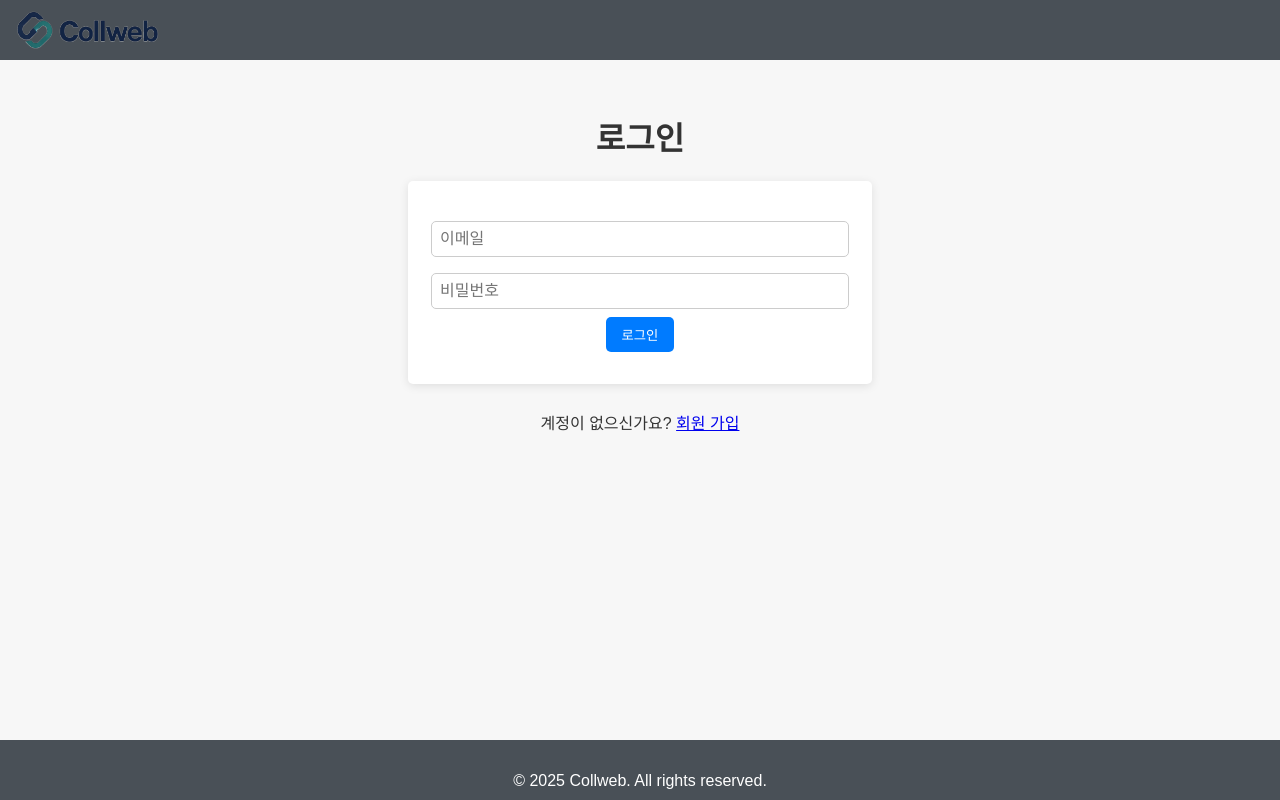
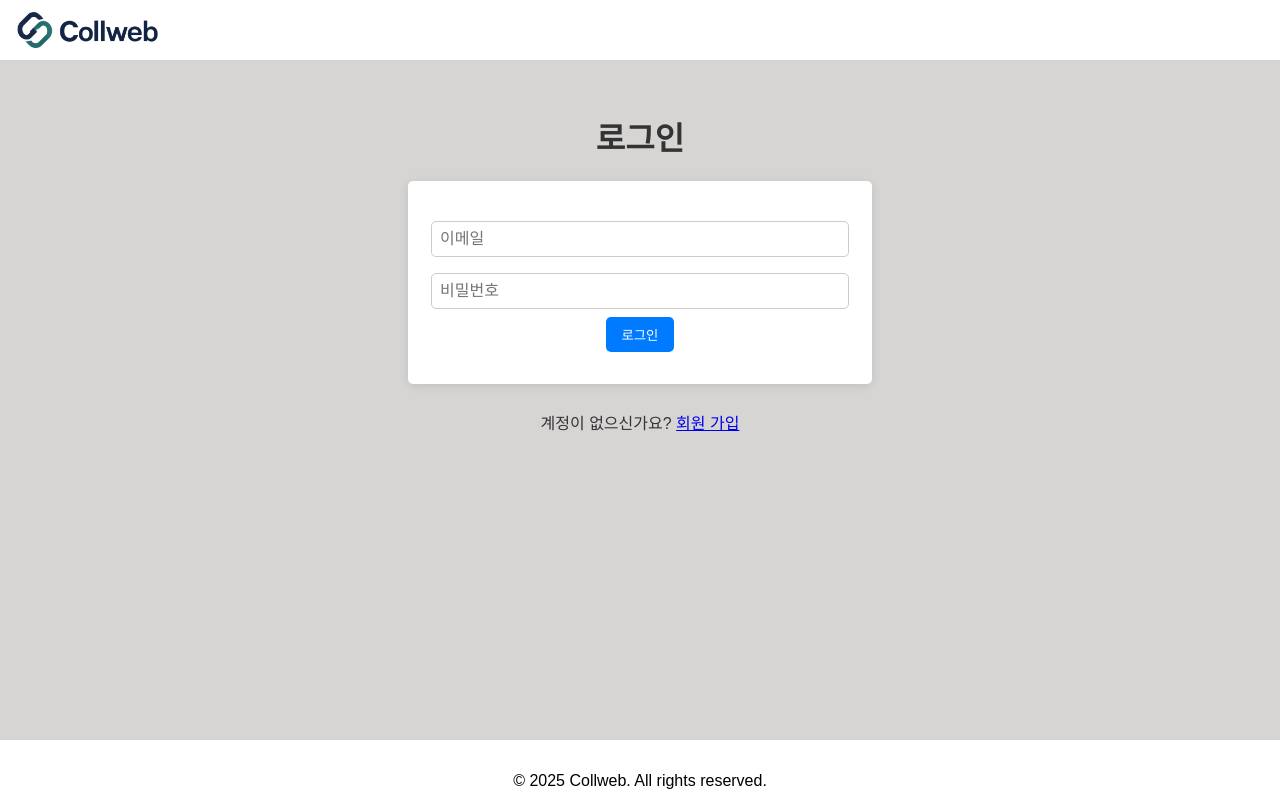
Before and after one commit to sssh12/vanilla-collweb, a website built with Vite: page index.html in a window 1280 px wide. Built offline with nearby package versions, Linux system fonts and the light colour scheme; some packages are replaced by stand-ins of ours; no server answers.

Commit message:
기능 제거: 사용하지 않는 api.js, dom.js, helpers.js 파일 삭제 및 헤더와 푸터 스타일 수정

```diff
--- a/styles/components/footer.css
+++ b/styles/components/footer.css
@@ -1,7 +1,10 @@
 /* 푸터 스타일 */
 footer {
-  background-color: #495057;
-  color: white;
+  flex-shrink: 0;
+  background-color: white;
+  color: black;
   text-align: center;
   padding: 1rem;
+  height: 60px;
+  box-sizing: border-box;
 }
--- a/styles/components/header.css
+++ b/styles/components/header.css
@@ -1,7 +1,7 @@
 /* 헤더 스타일 */
 header {
-  background-color: #495057;
-  color: white;
+  background-color: white;
+  color: black;
   padding: 1rem;
   display: flex;
   justify-content: space-between;
--- a/styles/main.css
+++ b/styles/main.css
@@ -3,7 +3,7 @@ body {
   font-family: Arial, sans-serif;
   margin: 0;
   padding: 0;
-  background-color: #f7f7f7;
+  background-color: #c8c4c4b7;
   color: #333;
   display: flex;
   flex-direction: column;
@@ -16,18 +16,6 @@ body {
   height: 100%; /* 화면 전체 높이 사용 */
 }
 
-header {
-  flex-shrink: 0;
-  background-color: #495057;
-  color: white;
-  padding: 1rem;
-  display: flex;
-  justify-content: space-between;
-  align-items: center;
-  height: 60px;
-  box-sizing: border-box;
-}
-
 main {
   flex: 1;
   overflow-y: auto;
@@ -36,16 +24,6 @@ main {
   flex-direction: column;
   justify-content: flex-start;
   align-items: center;
-}
-
-footer {
-  flex-shrink: 0;
-  background-color: #495057;
-  color: white;
-  text-align: center;
-  padding: 1rem;
-  height: 60px;
-  box-sizing: border-box;
 }
 
 /* 공통 폼 스타일 */
```
Also changed, not shown: src/utills/api.js (deleted), src/utills/dom.js (deleted), src/utills/helpers.js (deleted).
